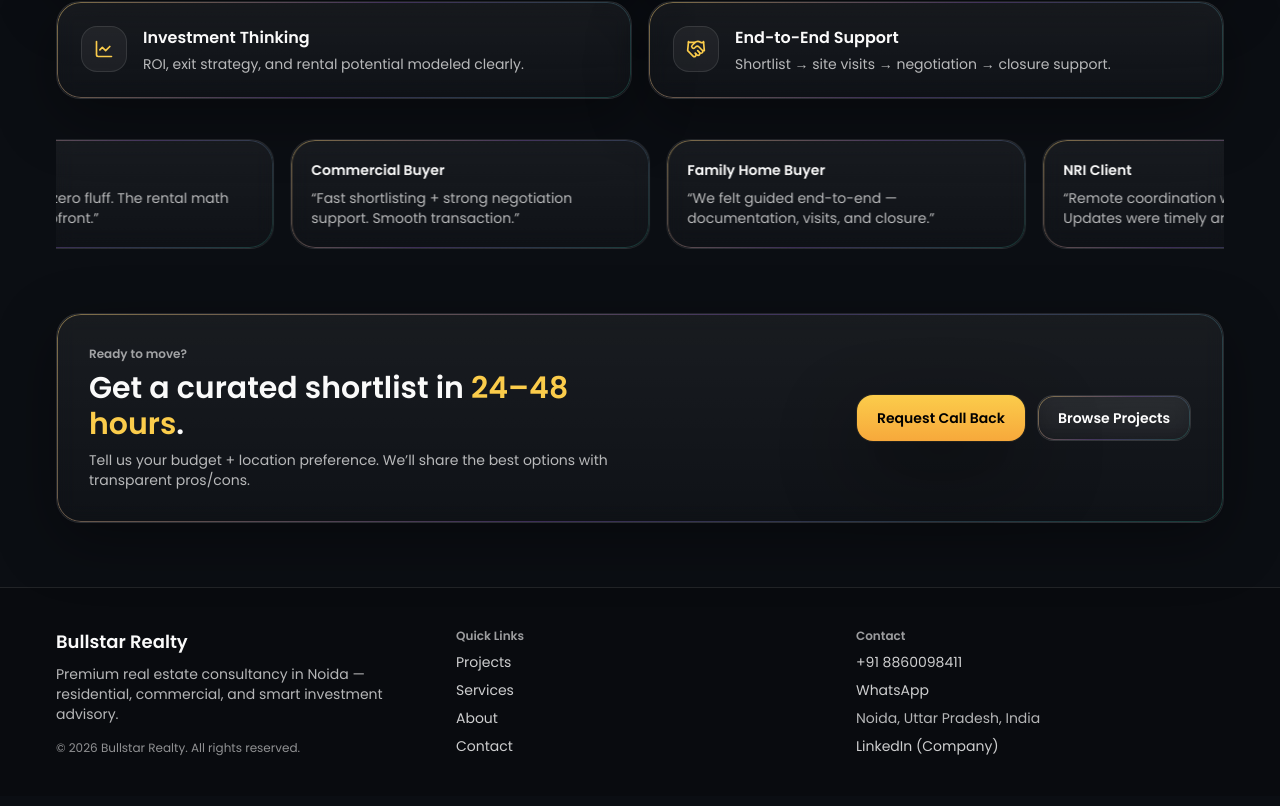
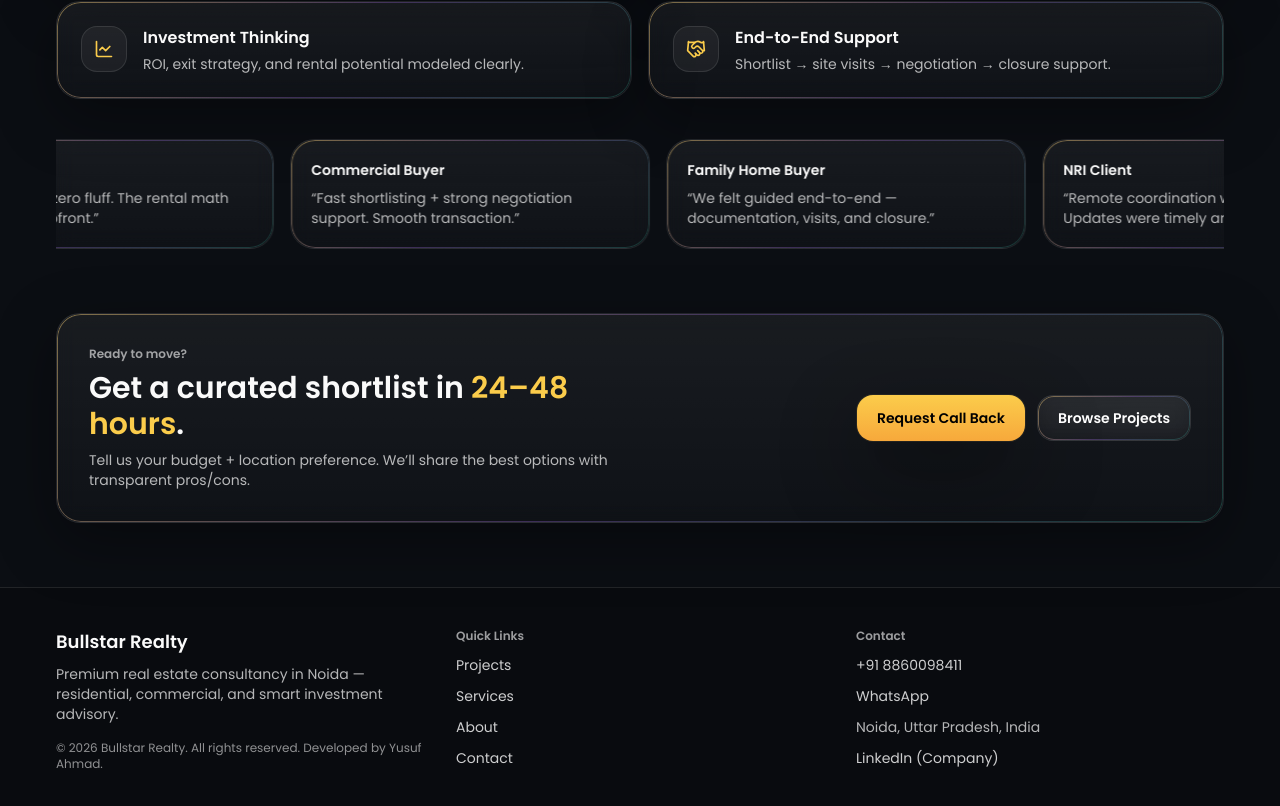
Before and after one commit to yusufahmad786/bullstar-ready-to-run, a Next.js app in the folder bullstar_ready/: page / in a window 1280 px wide. Shown: the part 1251-2057 px from the top of the page. Built offline with nearby package versions, Linux system fonts and the light colour scheme.

Commit message:
Update Footer.tsx

```diff
--- a/bullstar_ready/components/Footer.tsx
+++ b/bullstar_ready/components/Footer.tsx
@@ -14,6 +14,7 @@
             </p>
             <p className="mt-4 text-xs text-white/55">
               © {new Date().getFullYear()} {site.name}. All rights reserved.
+              Developed by Yusuf Ahmad.
             </p>
           </div>
 
```
